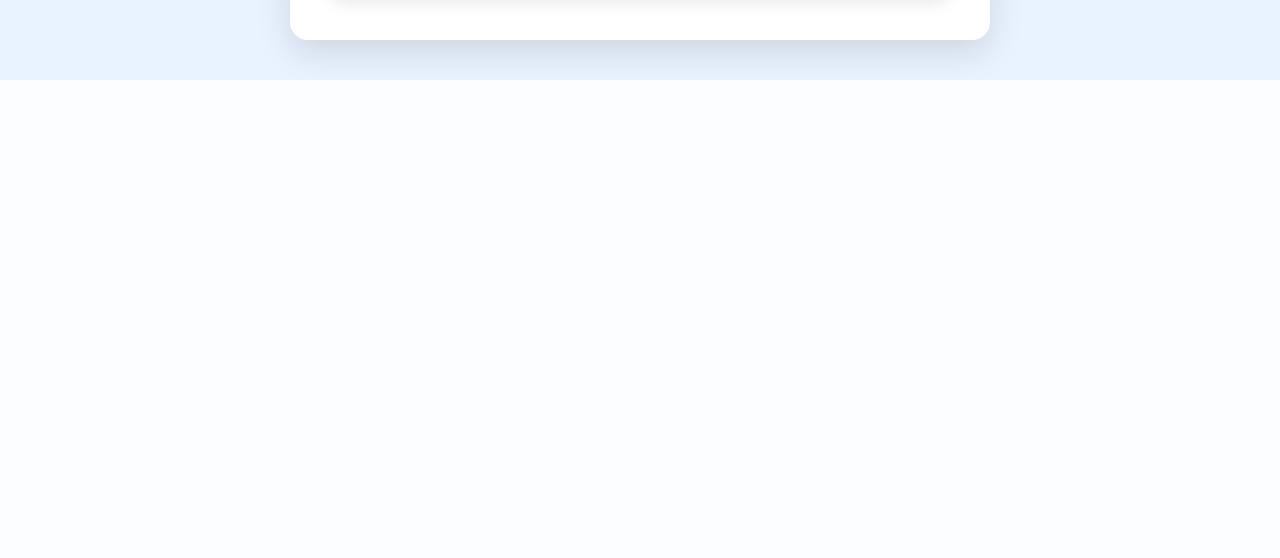
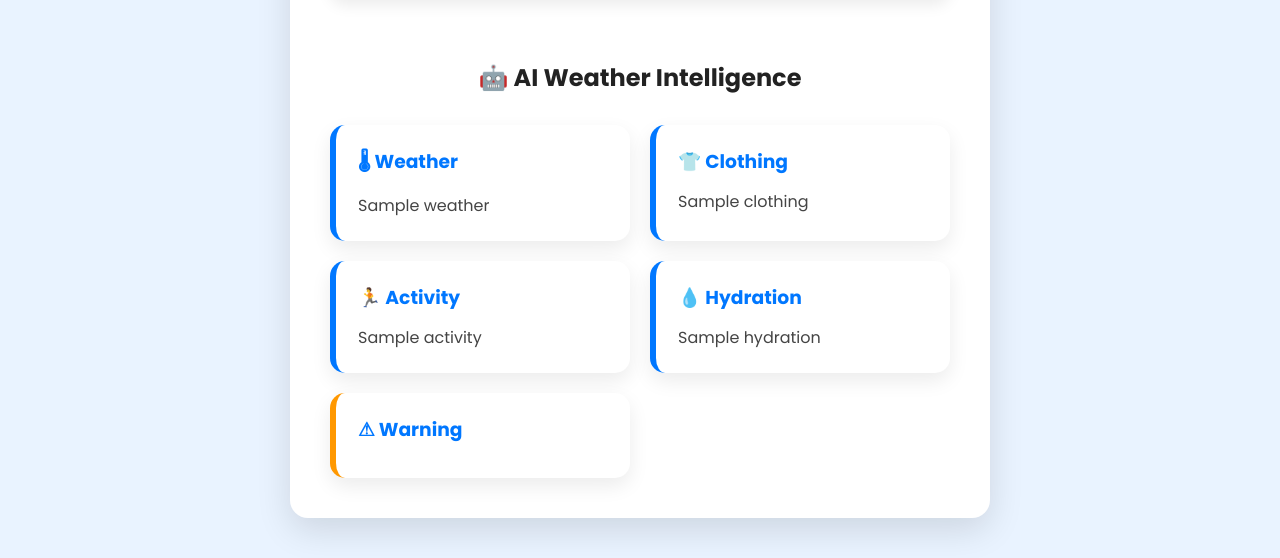
Before and after one commit to aryan-gaikwad30/WeatherSense_AI, a Flask app: template templates/index.html in a window 1280 px wide. Shown: the part 1656-2214 px from the top of the page. Before the commit the page ends 1736 px from the top, so only its background shows below. Run offline with Flask 3, Linux system fonts and the light colour scheme; the template is opened without the code that fills it: most values are stand-ins (such as "Sample title", 1, 10 or a date in 2020).

Commit message:
Phase 6 - Completed

```diff
--- a/app.py
+++ b/app.py
@@ -1,5 +1,6 @@
 from flask import Flask, render_template, request
 from services.weather_service import get_weather, get_forecast
+from ai.weather_ai import generate_summary
 
 app = Flask(__name__)
 
@@ -8,12 +9,15 @@
 def home():
     weather = None
     forecast = None
+    ai_summary = None
 
     if request.method == "POST":
         city = request.form.get("city")
 
         if city:
             weather = get_weather(city)
+            if weather.get("success"):
+                ai_summary = generate_summary(weather)
             forecast = get_forecast(city)
 
             for day in forecast.get("forecast", []):
@@ -37,7 +41,8 @@
         chart_labels=chart_labels,
         chart_temps=chart_temps,
         chart_humidity=chart_humidity,
-        chart_wind=chart_wind
+        chart_wind=chart_wind,
+        ai_summary=ai_summary
     )
 
 if __name__ == "__main__":
--- a/static/css/style.css
+++ b/static/css/style.css
@@ -400,3 +400,74 @@
     margin-bottom:20px;
 
 }
+/* ===========================
+   AI Dashboard
+=========================== */
+
+.ai-section{
+
+    margin-top:60px;
+
+}
+
+.ai-section h2{
+
+    text-align:center;
+
+    margin-bottom:30px;
+
+}
+
+.ai-grid{
+
+    display:grid;
+
+    grid-template-columns:repeat(auto-fit,minmax(230px,1fr));
+
+    gap:20px;
+
+}
+
+.ai-card{
+
+    background:#ffffff;
+
+    border-left:6px solid #0077ff;
+
+    border-radius:15px;
+
+    padding:22px;
+
+    box-shadow:0 8px 20px rgba(0,0,0,.08);
+
+    transition:.3s;
+
+}
+
+.ai-card:hover{
+
+    transform:translateY(-6px);
+
+}
+
+.ai-card h3{
+
+    margin-bottom:12px;
+
+    color:#0077ff;
+
+}
+
+.ai-card p{
+
+    line-height:1.7;
+
+    color:#444;
+
+}
+
+.warning-card{
+
+    border-left:6px solid #ff9800;
+
+}
--- a/templates/index.html
+++ b/templates/index.html
@@ -185,6 +185,44 @@
         </div>
 
     </section>
+    {% if ai_summary %}
+
+<section class="ai-section">
+
+    <h2>🤖 AI Weather Intelligence</h2>
+
+    <div class="ai-grid">
+
+        <div class="ai-card">
+            <h3>🌡 Weather</h3>
+            <p>{{ ai_summary.weather }}</p>
+        </div>
+
+        <div class="ai-card">
+            <h3>👕 Clothing</h3>
+            <p>{{ ai_summary.clothing }}</p>
+        </div>
+
+        <div class="ai-card">
+            <h3>🏃 Activity</h3>
+            <p>{{ ai_summary.activity }}</p>
+        </div>
+
+        <div class="ai-card">
+            <h3>💧 Hydration</h3>
+            <p>{{ ai_summary.hydration }}</p>
+        </div>
+
+        <div class="ai-card warning-card">
+            <h3>⚠ Warning</h3>
+            <p>{{ ai_summary.warning }}</p>
+        </div>
+
+    </div>
+
+</section>
+
+{% endif %}
 
 </div>
 
```
Also changed, not shown: ai/weather_ai.py (added, +55 -0 lines).
